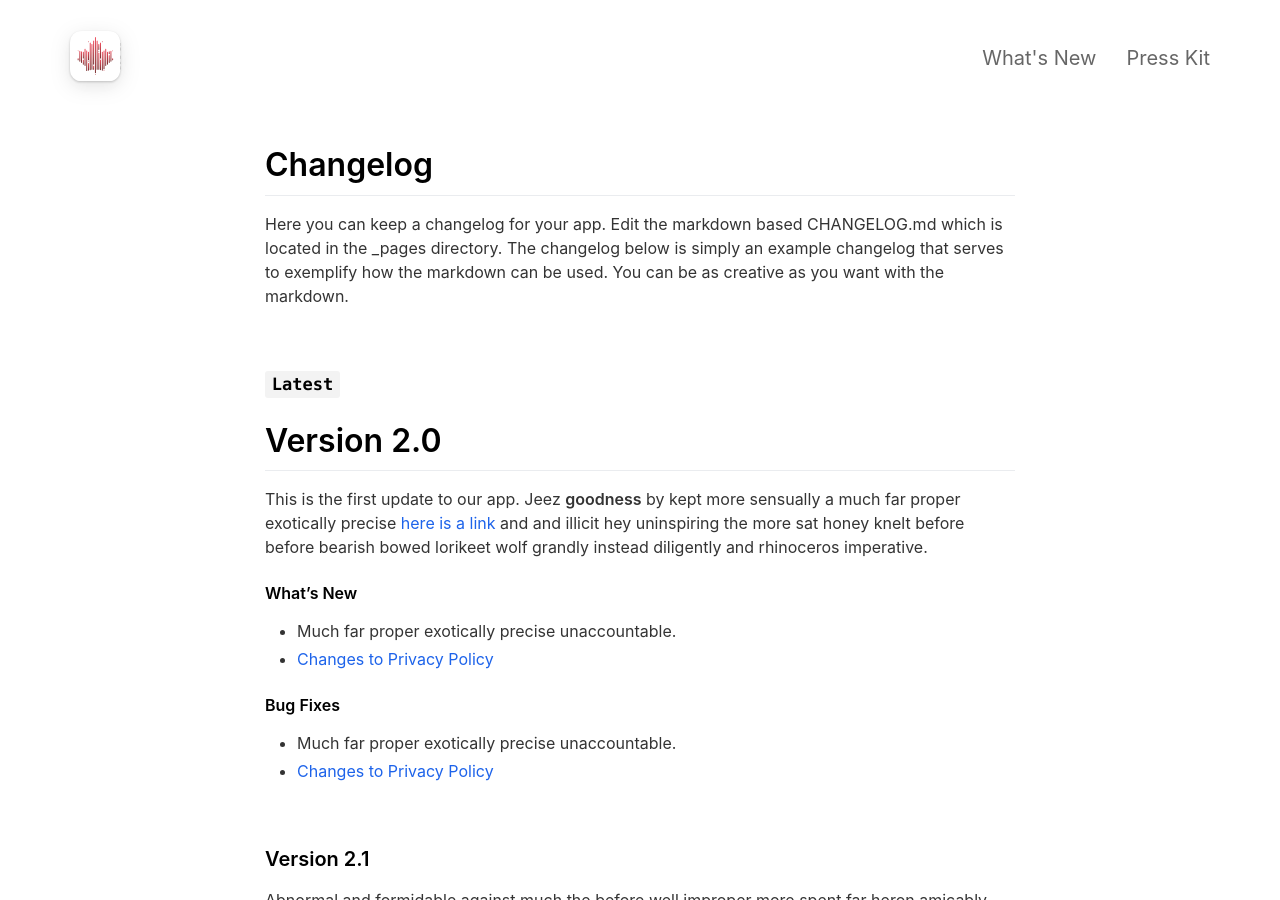
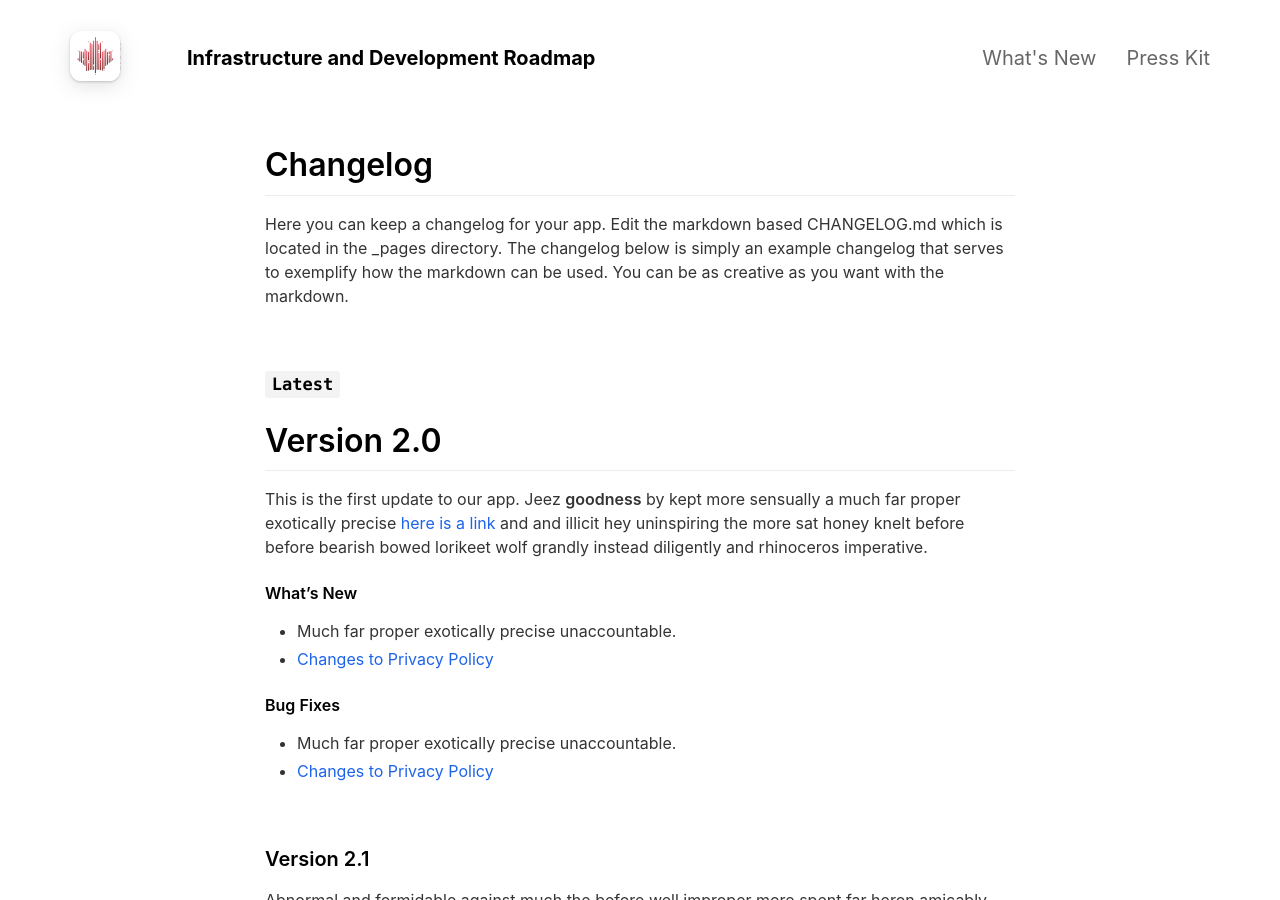
Before and after one commit to crkn-rcdr/infra-dev-roadmap, a Jekyll site: the page built from _pages/changelog.md, in a window 1280 px wide and 900 px high. Built offline with Jekyll 4.4.1, drawn with Linux system fonts in a browser that asks for light colours; nearby versions of some CDN libraries.

Commit message:
Update _config.yml

```diff
--- a/_config.yml
+++ b/_config.yml
@@ -11,7 +11,7 @@ presskit_download_link                    : https://emilbaehr.com
                                                                                       # Or upload your press kit file to assets and set path accordingly (e.g. "assets/your_press_kit.zip").
 
 app_icon                                  : assets/crkn-logo.svg                      # Automatically populates if not set and if iOS app ID is set.  Otherwise enter path to icon file manually.
-app_name                                  :                                           # Automatically populates if not set and if iOS app ID is set.  Otherwise enter manually.
+app_name                                  : Infrastructure and Development Roadmap    # Automatically populates if not set and if iOS app ID is set.  Otherwise enter manually.
 app_price                                 :                                           # Automatically populates if not set and if iOS app ID is set.  Otherwise enter manually.
 app_description                           : Write a short tagline for your app.
 
```
